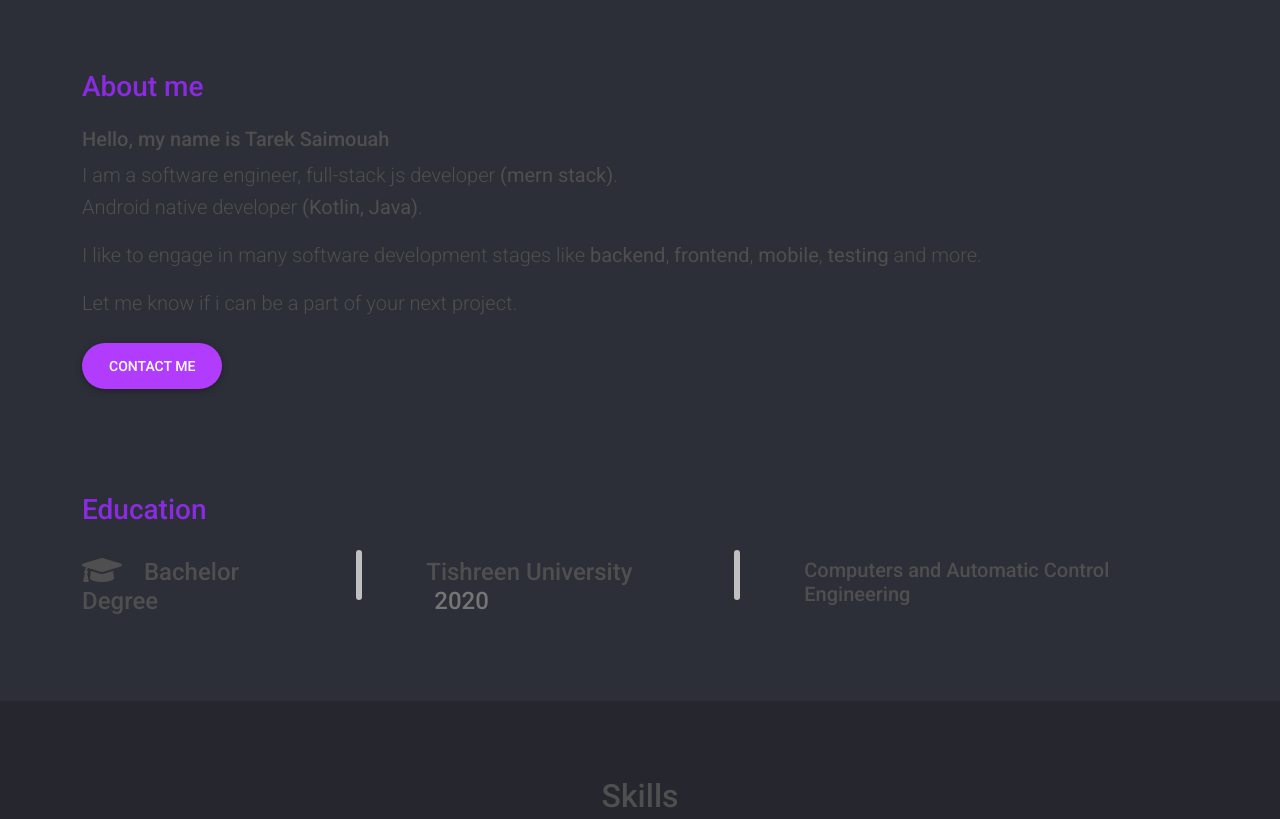
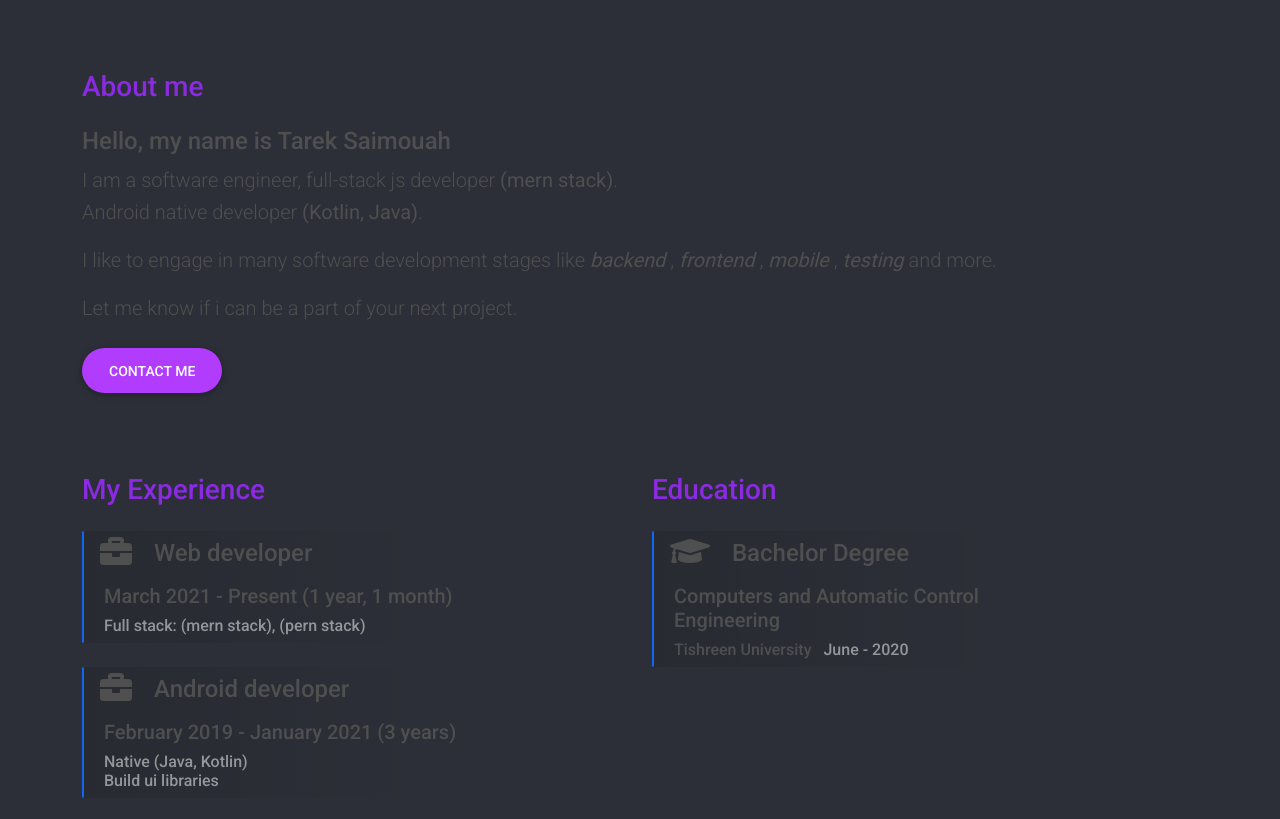
Before and after one commit to tarek-saimouah/tarek-saimouah.github.io, a website with bundled scripts: page index.html in a window 1280 px wide. Shown: the part 860-1679 px from the top of the page. Built offline with nearby package versions, Linux system fonts and the light colour scheme.

Commit message:
finished about section.

```diff
--- a/css/style.css
+++ b/css/style.css
@@ -88,6 +88,33 @@ body {
 }
 
 /* Intro Section */
+
+/* About Section */
+
+#about-section {
+  background-color: var(--bg-color-secondary);
+}
+
+.about-title {
+  color: blueviolet;
+}
+
+.timeline-wrapper {
+  max-width: 80%;
+  background: linear-gradient(
+    to left,
+    hsla(0, 0%, 0%, 0) 20%,
+    hsla(0, 0%, 0%, 0.1)
+  );
+}
+
+.vl {
+  border: 0.1rem solid var(--mdb-primary);
+  height: inherit;
+  border-radius: 6px;
+}
+
+/* About Section */
 
 /* Skills Section */
 
@@ -504,24 +531,6 @@ body {
 
 /* Projects Section */
 
-/* About Section */
-
-#about-section {
-  background-color: var(--bg-color-secondary);
-}
-
-.about-title {
-  color: blueviolet;
-}
-
-.vl {
-  border: 3px solid silver;
-  height: 50px;
-  border-radius: 8px;
-}
-
-/* About Section */
-
 /* Global animations */
 
 /* lineup class and keyframes */
--- a/index.html
+++ b/index.html
@@ -138,11 +138,10 @@
     <!-- About Section -->
     <section id="about-section">
       <div class="container section-content about-section">
-        <div class="row">
+        <div class="about-me-text">
           <!-- About Text -->
           <h3 class="about-title mb-4">About me</h3>
-          <div class="col-12">
-            <h5>Hello, my name is Tarek Saimouah</h5>
+          <h4>Hello, my name is Tarek Saimouah</h4>
           <p class="lead">
             I am a software engineer, full-stack js developer
             <strong>(mern stack)</strong>. <br />Android native developer
@@ -150,8 +149,10 @@
           </p>
           <p class="lead mt-2">
             I like to engage in many software development stages like
-              <strong>backend</strong>, <strong>frontend</strong>,
-              <strong>mobile</strong>, <strong>testing</strong> and more.
+            <strong> <em>backend</em> </strong>,
+            <strong> <em>frontend</em> </strong>,
+            <strong> <em>mobile</em> </strong>,
+            <strong> <em>testing</em> </strong> and more.
           </p>
           <p class="lead mt-2">
             Let me know if i can be a part of your next project.
@@ -163,26 +164,75 @@
             Contact Me
           </button>
         </div>
+        <!-- /About Text -->
 
-          <!-- Intro Image -->
-          <div class="col-12 mt-5">
-            <h3 class="about-title my-4 mt-5">Education</h3>
-            <div class="d-flex education">
+        <div class="row mt-5">
+          <!-- Experience -->
+          <div class="col-sm-12 col-md-6 col-lg-6">
+            <h3 class="about-title my-4">My Experience</h3>
+
+            <!-- Experience Item -->
+            <div class="d-flex timeline-wrapper">
+              <div class="vl me-3"></div>
+              <div class="d-block">
+                <h4 class="my-2">
+                  <i class="fas fa-briefcase fa-lg me-3"></i>
+                  Web developer
+                </h4>
+                <h5 class="ms-1 mt-3">
+                  March 2021 - Present (1 year, 1 month)
+                </h5>
+                <h6 class="text-white-50 ms-1 mt-2">
+                  Full stack: (mern stack), (pern stack)
+                </h6>
+              </div>
+            </div>
+            <!-- /Experience Item -->
+
+            <!-- Experience Item -->
+            <div class="d-flex timeline-wrapper mt-4">
+              <div class="vl me-3"></div>
+              <div class="d-block">
+                <h4 class="my-2">
+                  <i class="fas fa-briefcase fa-lg me-3"></i>
+                  Android developer
+                </h4>
+                <h5 class="ms-1 mt-3">
+                  February 2019 - January 2021 (3 years)
+                </h5>
+                <h6 class="text-white-50 ms-1 mt-2">
+                  Native (Java, Kotlin) <br />Build ui libraries
+                </h6>
+              </div>
+            </div>
+            <!-- /Experience Item -->
+          </div>
+          <!-- /Experience -->
+
+          <!-- Education -->
+          <div class="col-sm-12 col-md-6 col-lg-6">
+            <h3 class="about-title my-4">Education</h3>
+
+            <!-- Certificate -->
+            <div class="d-flex timeline-wrapper">
+              <div class="vl me-3"></div>
+              <div class="d-block">
                 <h4 class="my-2">
                   <i class="fas fa-graduation-cap fa-lg me-3"></i>
                   Bachelor Degree
                 </h4>
-              <div class="vl mx-5 text-center"></div>
-              <h4 class="ms-3 my-2">
-                Tishreen University
-                <span class="ms-2 text-muted">2020</span>
-              </h4>
-              <div class="vl mx-5 text-center"></div>
-              <h5 class="ms-3 my-2">
+                <h5 class="ms-1 mt-3">
                   Computers and Automatic Control Engineering
                 </h5>
+                <h6 class="ms-1 mt-2">
+                  Tishreen University
+                  <span class="text-white-50 ms-2">June - 2020</span>
+                </h6>
               </div>
             </div>
+            <!-- /Certificate -->
+          </div>
+          <!-- /Education -->
         </div>
       </div>
     </section>
@@ -1283,12 +1333,6 @@
     </section>
     <!-- /Projects Section -->
 
-    <div class="container">
-      <div
-        class="d-flex justify-content-center align-items-center"
-        style="height: 100vh"
-      ></div>
-    </div>
     <!-- End your project here-->
 
     <!-- MDB -->
```
Lines whose indentation alone changed are shown as unchanged.
